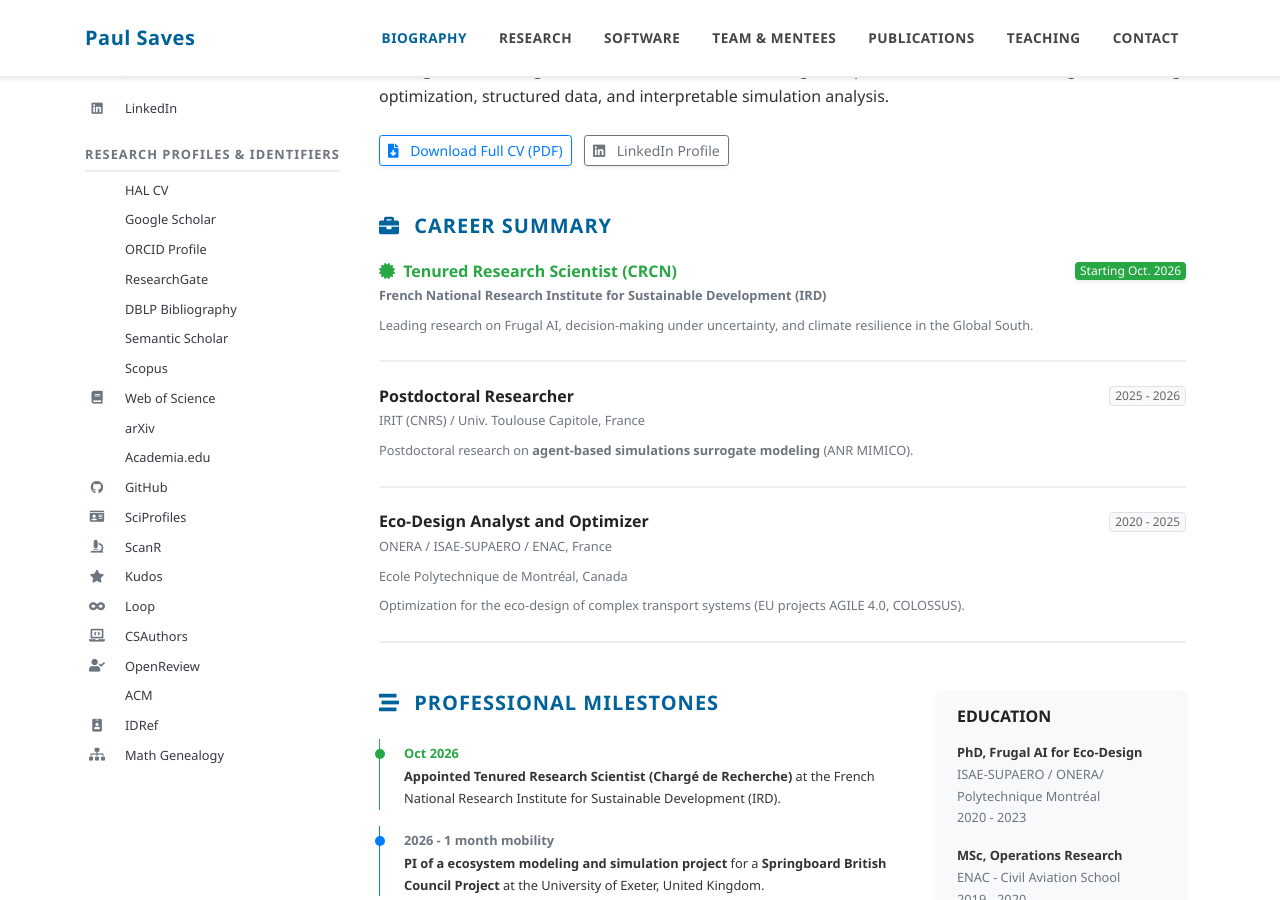
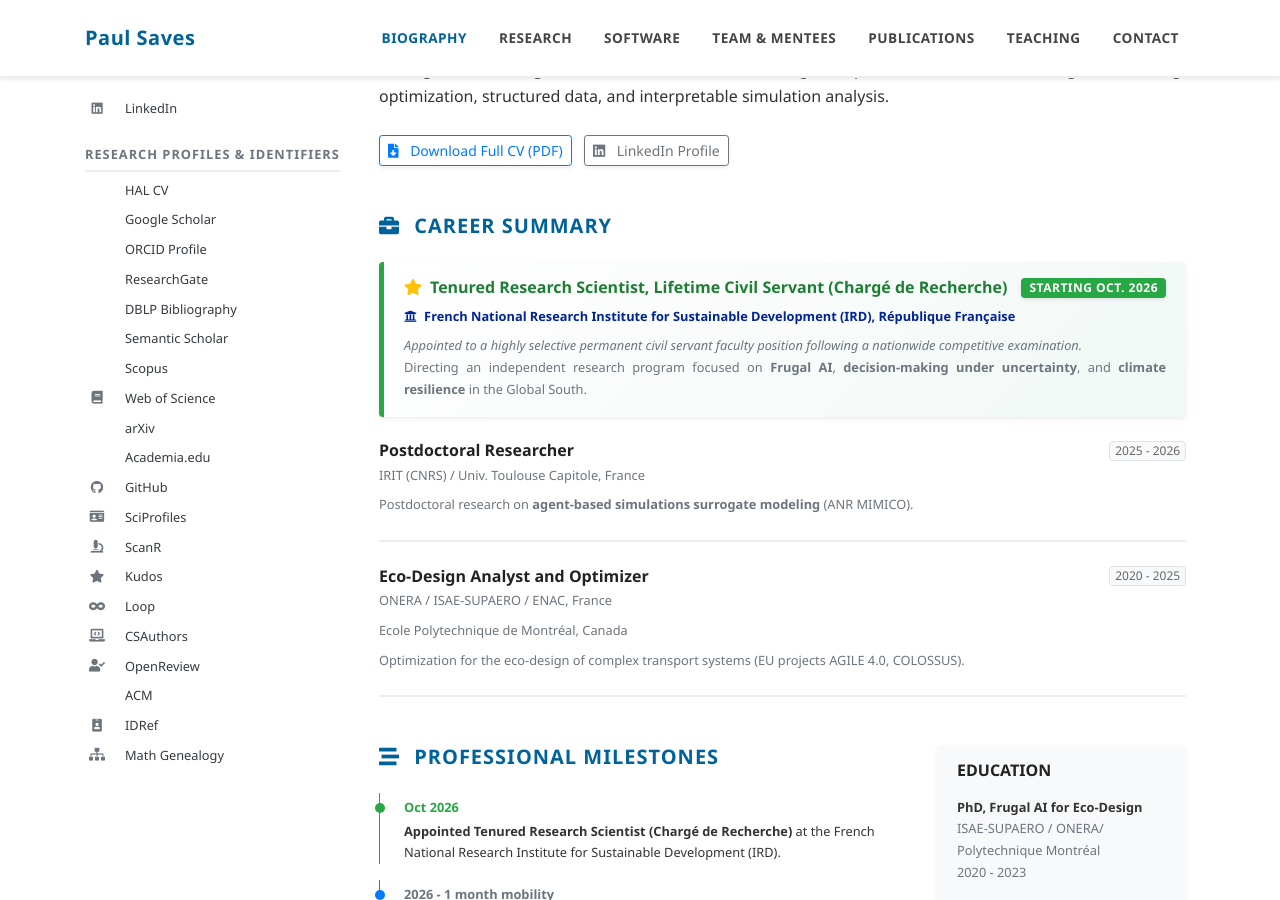
Before and after one commit to Paul-Saves/Paul-Saves.github.io, a Jekyll site: the page built from index.md, in a window 1280 px wide and 900 px high, scrolled down 534 px. Built offline with Jekyll 4.4.1, drawn with Linux system fonts in a browser that asks for light colours; a style sheet for code colours, icons or effects is not loaded.

Commit message:
feat: Upgrade CRCN position prestige (styling and text)

```diff
--- a/index.md
+++ b/index.md
@@ -23,13 +23,18 @@ I also received 4 additional <strong>Technical Best paper Awards</strong> at var
 
     <section id="career-summary" class="mb-5">
       <h2 class="h5 font-weight-bold mb-4 text-uppercase text-primary" style="letter-spacing: 1px;"><i class="fas fa-briefcase mr-2"></i> Career Summary</h2>
-      <div class="exp-item mb-4 pb-2 border-bottom">
-        <div class="d-flex justify-content-between align-items-center mb-1">
-          <h3 class="h6 font-weight-bold mb-0 text-success"><i class="fas fa-certificate mr-1"></i> Tenured Research Scientist (CRCN)</h3>
-          <span class="badge badge-success font-weight-normal shadow-sm">Starting Oct. 2026</span>
+      <div class="card border-0 shadow-sm mb-4 position-relative overflow-hidden" style="background: linear-gradient(135deg, #ffffff 0%, #f1f8f5 100%); border-left: 5px solid #28a745 !important;">
+        <div class="card-body py-3">
+          <div class="d-flex justify-content-between align-items-center mb-2">
+            <h3 class="h6 font-weight-bold mb-0" style="color: #1e7e34;"><i class="fas fa-star text-warning mr-2"></i>Tenured Research Scientist, Lifetime Civil Servant (Chargé de Recherche)</h3>
+            <span class="badge badge-success font-weight-bold shadow-sm px-2 py-1 text-uppercase" style="letter-spacing: 0.5px;">Starting Oct. 2026</span>
+          </div>
+          <div class="small mb-2 font-weight-bold" style="color: #002395;"><i class="fas fa-university mr-1"></i> French National Research Institute for Sustainable Development (IRD), République Française</div>
+          <p class="small text-justify text-secondary mb-0">
+            <em>Appointed to a highly selective permanent civil servant faculty position following a nationwide competitive examination.</em><br>
+            Directing an independent research program focused on <strong>Frugal AI</strong>, <strong>decision-making under uncertainty</strong>, and <strong>climate resilience</strong> in the Global South.
+          </p>
         </div>
-        <div class="small text-muted mb-2 font-weight-bold">French National Research Institute for Sustainable Development (IRD)</div>
-        <p class="small text-justify text-secondary">Leading research on Frugal AI, decision-making under uncertainty, and climate resilience in the Global South.</p>
       </div>
 
       <div class="exp-item mb-4 pb-2 border-bottom">
```
